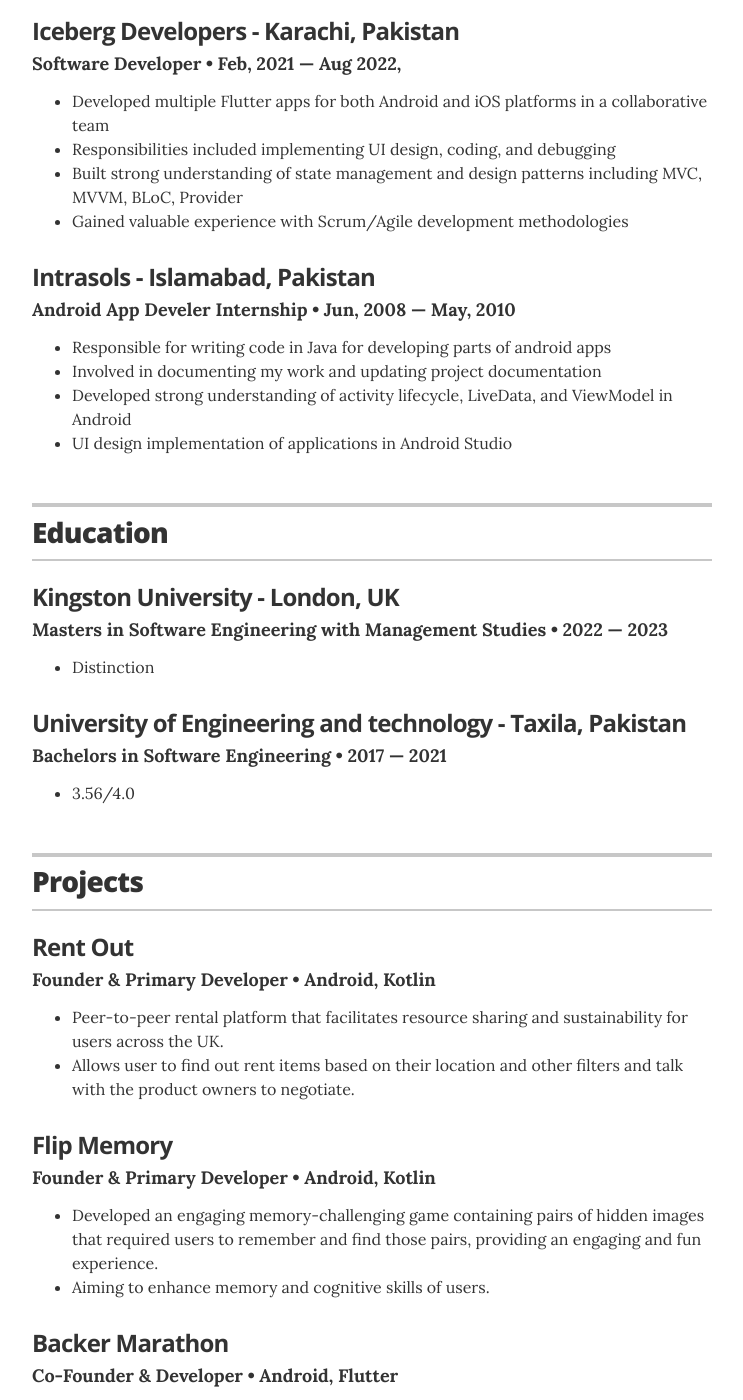
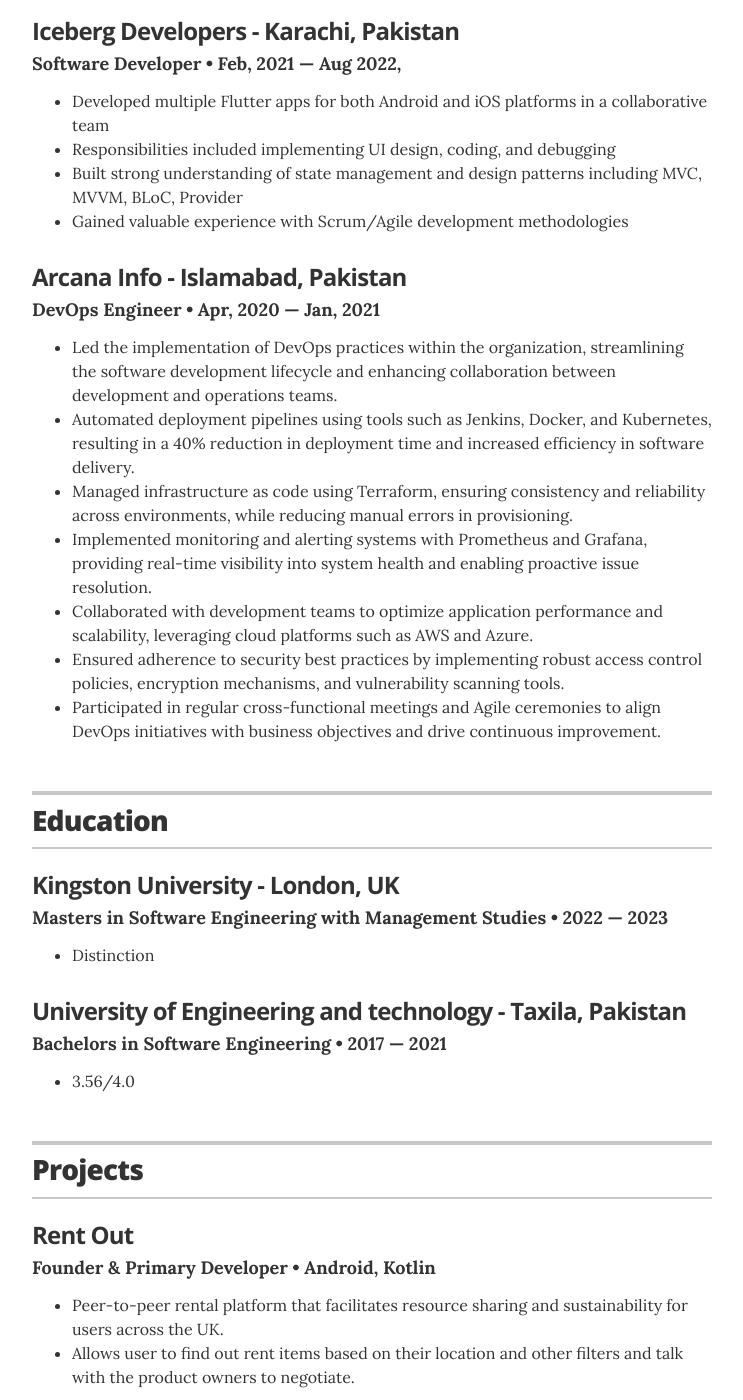
Before and after one commit to umairzafar7152/resume, a Jekyll site: the page built from index.html, in a window 1280 px wide and 1400 px high, scrolled down 958 px. Shown: the whole window, without its empty margins (268-1011 px from the left). Built offline with Jekyll 4.4.1, drawn with Linux system fonts in a browser that asks for light colours; some of the changed text lies outside the part shown.

Commit message:
experience updated

```diff
--- a/_data/experience.yml
+++ b/_data/experience.yml
@@ -14,7 +14,7 @@
 
 
 # Communications Coordinator
-- company: Intrasols - Islamabad, Pakistan
-  position: Android App Develer Internship
-  duration:   Jun, 2008  &mdash; May, 2010
-  summary: <ul class="resume-item-list"><li>Responsible for writing code in Java for developing parts of android apps</li><li>Involved in documenting my work and updating project documentation</li><li>Developed strong understanding of activity lifecycle, LiveData, and ViewModel in Android</li><li>UI design implementation of applications in Android Studio</li></ul>
+- company: Arcana Info - Islamabad, Pakistan
+  position: DevOps Engineer
+  duration: Apr, 2020 &mdash; Jan, 2021
+  summary: <ul class="resume-item-list"><li>Led the implementation of DevOps practices within the organization, streamlining the software development lifecycle and enhancing collaboration between development and operations teams.</li><li>Automated deployment pipelines using tools such as Jenkins, Docker, and Kubernetes, resulting in a 40% reduction in deployment time and increased efficiency in software delivery.</li><li>Managed infrastructure as code using Terraform, ensuring consistency and reliability across environments, while reducing manual errors in provisioning.</li><li>Implemented monitoring and alerting systems with Prometheus and Grafana, providing real-time visibility into system health and enabling proactive issue resolution.</li><li>Collaborated with development teams to optimize application performance and scalability, leveraging cloud platforms such as AWS and Azure.</li><li>Ensured adherence to security best practices by implementing robust access control policies, encryption mechanisms, and vulnerability scanning tools.</li><li>Participated in regular cross-functional meetings and Agile ceremonies to align DevOps initiatives with business objectives and drive continuous improvement.</li></ul>
--- a/_data/skills.yml
+++ b/_data/skills.yml
@@ -1,9 +1,9 @@
 # Skills
 - skill: Languages
-  description: Kotlin, Java, Dart, SQL, JavaScript, Python, C#
+  description: Kotlin, Python, Java, Dart, SQL, JavaScript
 
 - skill: Technologies
-  description: Android, Flutter, REST, JSON, Firebase (Authentication, Firestore, Cloud Messaging, Cloud Functions), Git, OkHttp + Retrofit, Google Maps API, ASP.NET, HTTP, TCP/IP, Jira, HTML5, CSS3, Jetpack Compose, Coroutines, NumPy, Pandas
+  description: Android, Flutter, REST, JSON, Firebase (Authentication, Firestore, Cloud Messaging, Cloud Functions), Jetpack Compose, Coroutines, Git, Github, GitLab, OkHttp + Retrofit, Room, Hilt, SQLite, Google Maps API, Unit testing, Junit, HTTP, TCP/IP, Jira, HTML5, CSS3, Bootstrap, PostgreSQL,  NumPy, Pandas, Django, Flask, Matplotlib, Jira, Kubernetes, Jenkins, Docker, Terraform, AWS, Azure
 
 - skill: Concepts
   description: Scrum, AgilePM, DevOps, Object-Oriented Programming, MVC, MVVM, CI/CD, BLoC, Data Modelling & Normalisation, Machine Learning
```
